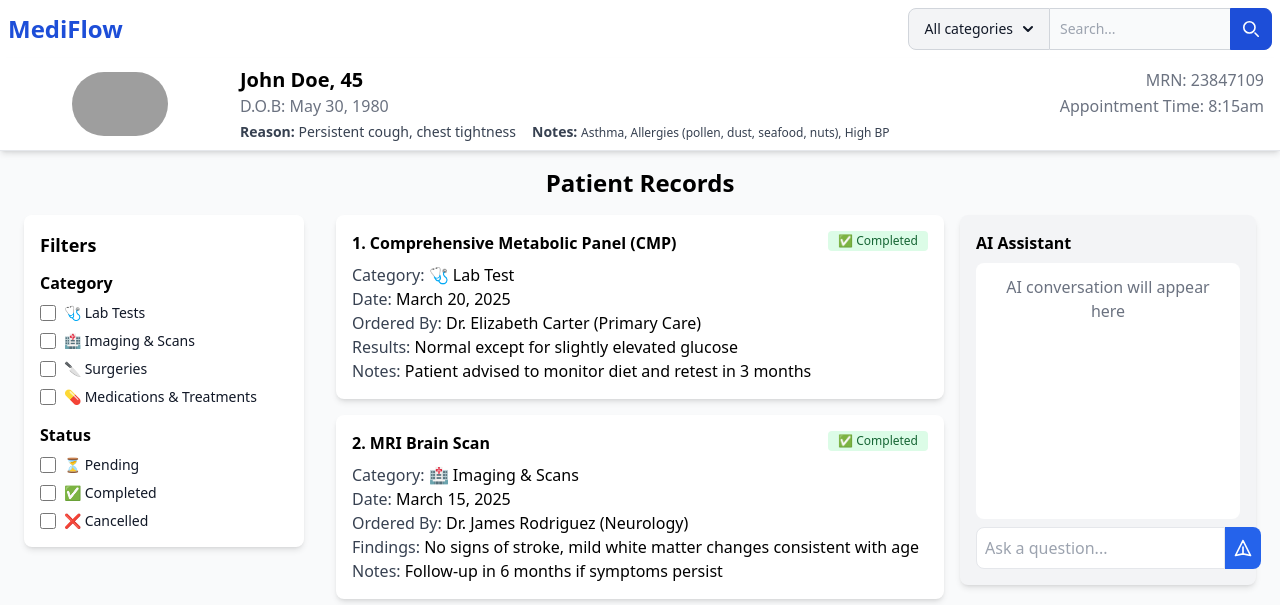
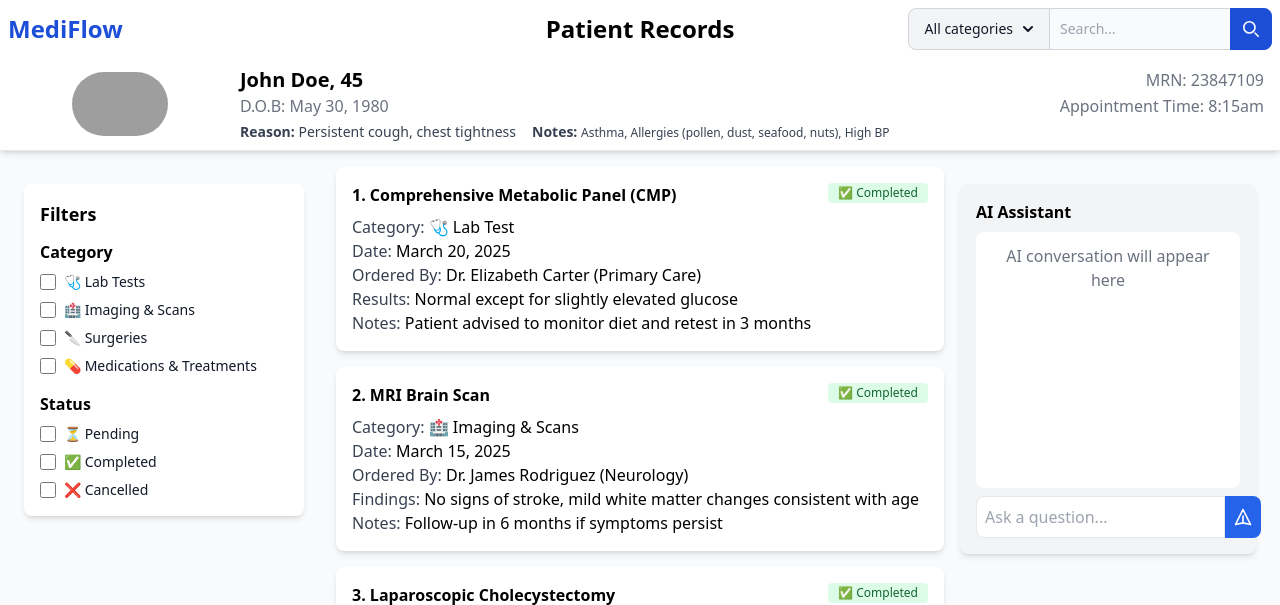
Before and after one commit to MarcelBarrios/MediFlow, a Flask app: page /patient in a window 1280 px wide. Shown: the top 605 px of the page. Run offline with Flask 3, Linux system fonts and the light colour scheme; some libraries are stand-ins or nearby versions; grey boxes are pictures that could not be loaded.

Commit message:
put page title inside the navbar

```diff
--- a/templates/base.html
+++ b/templates/base.html
@@ -18,6 +18,11 @@
       <!-- Logo -->
       <div class="text-2xl font-bold text-blue-700">
         <a href="#">MediFlow</a>
+      </div>
+
+      <!-- Page Title -->
+      <div class="absolute left-0 right-0 mx-auto text-center pointer-events-none">
+        <h1 class="text-2xl font-bold">{% block page_heading %}{% endblock %}</h1>
       </div>
 
       <!-- Search Form -->
--- a/templates/patient.html
+++ b/templates/patient.html
@@ -1,6 +1,8 @@
 {% extends 'base.html' %}
 
 {% block title %}Patient Records{% endblock %}
+
+{% block page_heading %}Patient Records{% endblock %}
 
 {% block content %}
 <!-- Fixed Patient Info Card that appears below navbar when navbar is visible -->
@@ -37,7 +39,6 @@
 
 <!-- Main content with appropriate padding to account for the sticky header -->
 <div class="pt-4 pb-4">
-    <h1 class="text-2xl font-bold mb-4 flex justify-center">Patient Records</h1>
 
     <div class="flex flex-wrap mx-4">
         <!-- First Column - Fixed Filters -->
```
